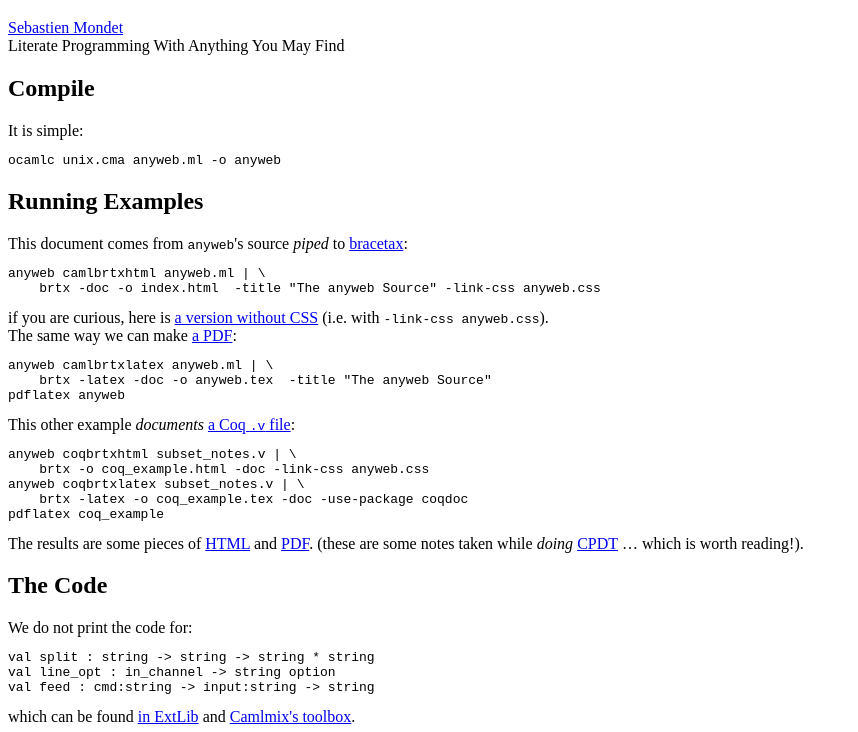
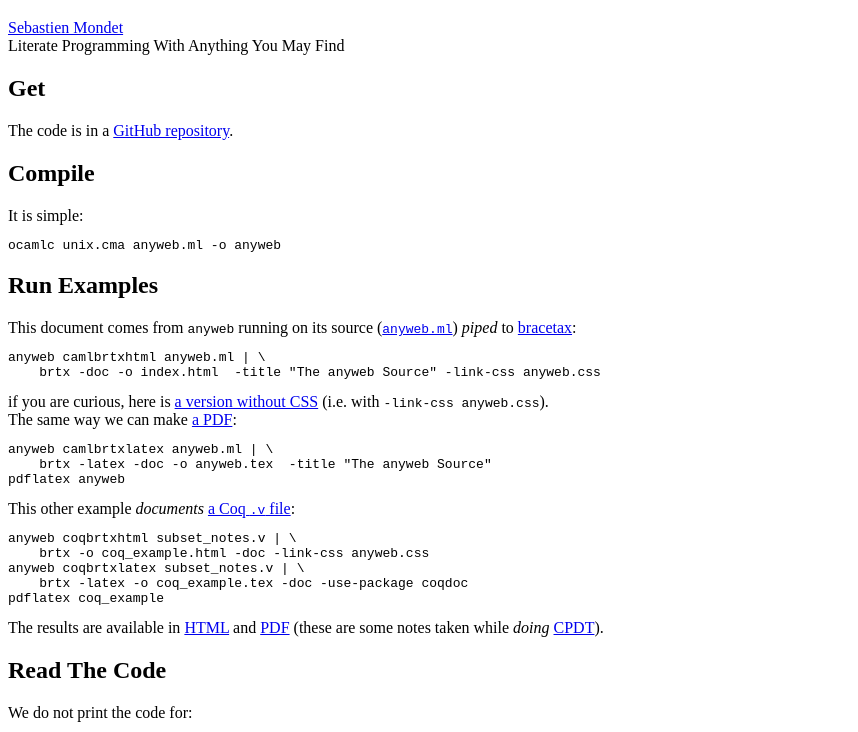
Before and after one commit to smondet/anyweb, a plain HTML site: page anyweb_no_css.html in a window 1280 px wide. Shown: the part 61-793 px from the top of the page, without its empty margins (0-858 px from the left). Drawn offline with Linux system fonts and the light colour scheme.

Commit message:
Update website

```diff
--- a/anyweb_no_css.html
+++ b/anyweb_no_css.html
@@ -15,13 +15,15 @@
   <div class="subtitle">Literate Programming With Anything You May Find</div>
 </div> <!-- END HEADER -->
 <div class="p">
-    </div>
+  </div>
+<h2>Get</h2>
+<div class="p">  The code is in a <a href="https://github.com/smondet/anyweb">GitHub repository</a>.  </div>
 <h2>Compile</h2>
 <div class="p">  It is simple: <pre>
 ocamlc unix.cma anyweb.ml -o anyweb
 </pre>  </div>
-<h2>Running Examples</h2>
-<div class="p">  This document comes from <tt>anyweb</tt>'s source <i>piped</i> to <a href="http://bracetax.berlios.de/">bracetax</a>: <pre>
+<h2>Run Examples</h2>
+<div class="p">  This document comes from <tt>anyweb</tt> running on its source (<a href="https://github.com/smondet/anyweb/blob/master/anyweb.ml"><tt>anyweb.ml</tt></a>) <i>piped</i> to <a href="http://bracetax.berlios.de/">bracetax</a>: <pre>
 anyweb camlbrtxhtml anyweb.ml | \
     brtx -doc -o index.html  -title "The anyweb Source" -link-css anyweb.css
 </pre> if you are curious, here is <a href="./anyweb_no_css.html">a version without CSS</a> (i.e. with <tt>-link-css anyweb.css</tt>). </div>
@@ -35,8 +37,8 @@ anyweb coqbrtxhtml subset_notes.v | \
 anyweb coqbrtxlatex subset_notes.v | \
     brtx -latex -o coq_example.tex -doc -use-package coqdoc
 pdflatex coq_example
-</pre> The results are some pieces of <a href="coq_example.html">HTML</a> and <a href="coq_example.pdf">PDF</a>. (these are some notes taken while <i>doing</i> <a href="http://adam.chlipala.net/cpdt/">CPDT</a>&nbsp;&hellip; which is worth reading!).  </div>
-<h2>The Code</h2>
+</pre> The results are available in <a href="coq_example.html">HTML</a> and <a href="coq_example.pdf">PDF</a> (these are some notes taken while <i>doing</i> <a href="http://adam.chlipala.net/cpdt/">CPDT</a>).  </div>
+<h2>Read The Code</h2>
 <div class="p">  We do not print the code for: <pre>
 val split : string -&gt; string -&gt; string * string
 val line_opt : in_channel -&gt; string option
@@ -273,7 +275,8 @@ http://www.gnu.org/software/src-highlite -->
 <h2>To-Do List</h2>
 <div class="p">
 <ul>
- <li> command-line-forged transformers </li>
+   <li> more transformers   </li>
+<li> command-line-forged transformers </li>
 </ul>
      </div>
 </body>
```
Also changed, not shown: coq_example.html (+2 -2 lines), index.html (+9 -6 lines), 2 other files.
